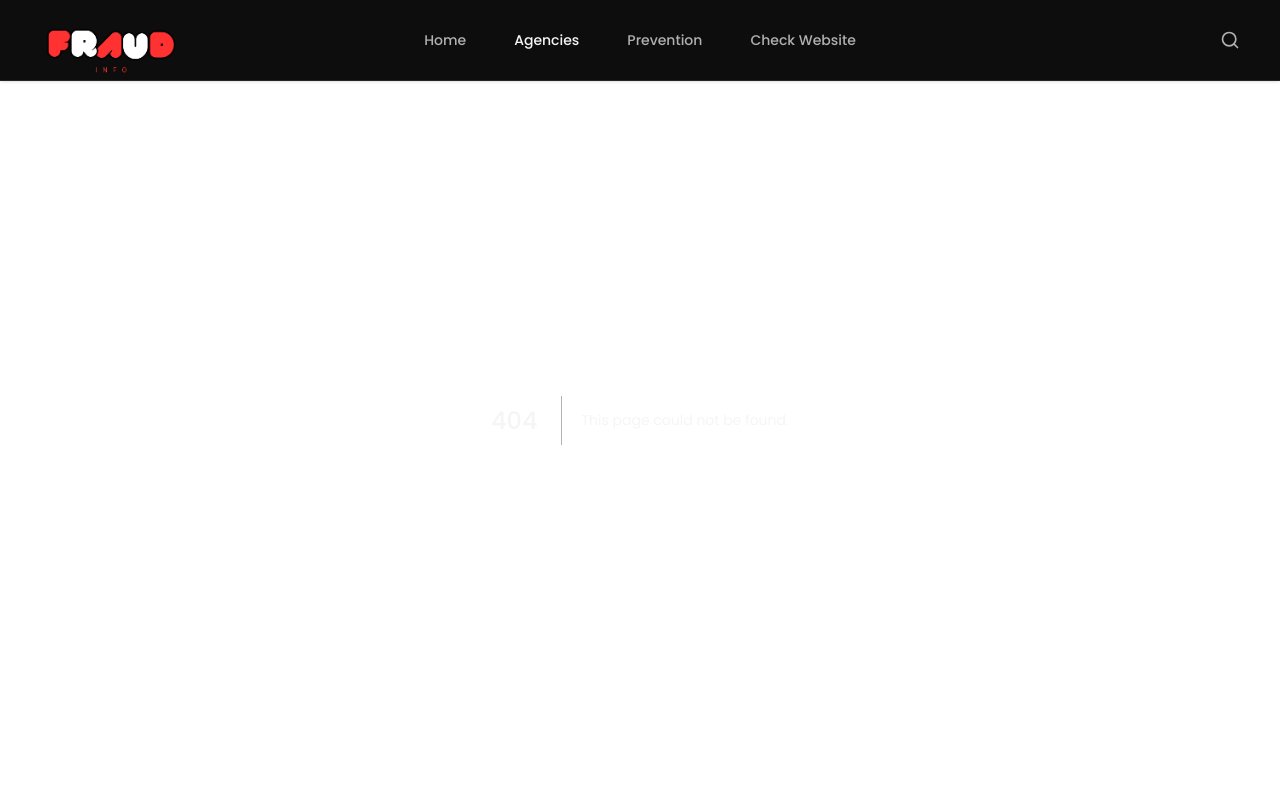
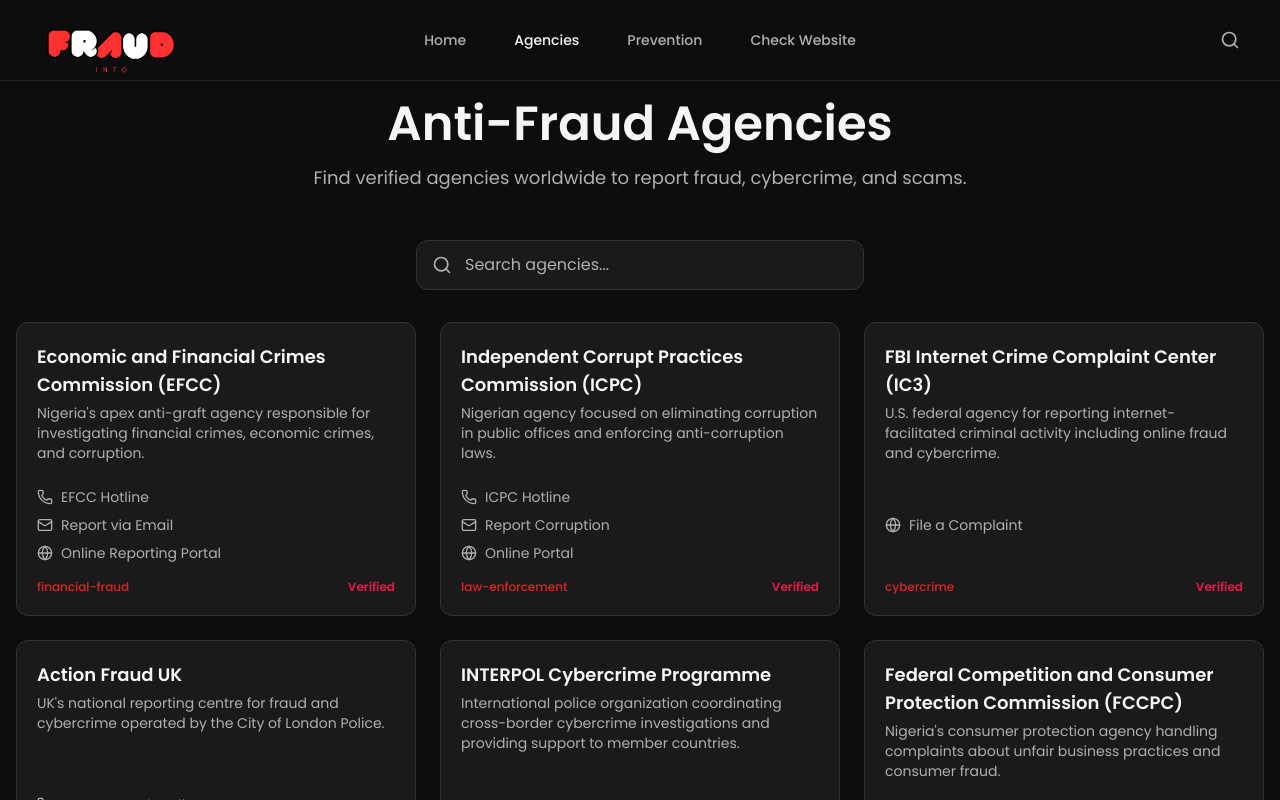
Before and after one commit to AUSUFO1/fraudinfo-platform, a Next.js app: page /agencies in a window 1280 px wide. Before the commit this address had no page. Shown: the top 800 px of the page. Built offline with nearby package versions, Linux system fonts and the light colour scheme.

Commit message:
Add: Agencies page and component

```diff
--- /dev/null
+++ b/app/agencies/page.tsx
@@ -0,0 +1,61 @@
+"use client";
+
+import React, { useState } from "react";
+import agenciesData from "@/data/agencies.json";
+import type { Agency } from "@/lib/types";
+import AgencyCard from "@/components/cards/AgencyCard";
+import { Search } from "lucide-react";
+
+const AgenciesPage = () => {
+  const agencies: Agency[] = agenciesData as Agency[];
+
+  const [searchQuery, setSearchQuery] = useState("");
+
+  const filteredAgencies = agencies.filter((agency) =>
+    agency.name.toLowerCase().includes(searchQuery.toLowerCase()) ||
+    agency.description.toLowerCase().includes(searchQuery.toLowerCase()) ||
+    agency.category.toLowerCase().includes(searchQuery.toLowerCase())
+  );
+
+  return (
+    <section className="py-20 px-4 bg-bg-dark min-h-screen">
+      <div className="max-w-7xl mx-auto">
+        <div className="text-center mb-12">
+          <h2 className="text-4xl md:text-5xl font-bold text-white mb-4">
+            Anti-Fraud Agencies
+          </h2>
+          <p className="text-text-secondary text-lg max-w-2xl mx-auto">
+            Find verified agencies worldwide to report fraud, cybercrime, and scams.
+          </p>
+        </div>
+
+        {/* Search */}
+        <div className="relative max-w-md mx-auto mb-8">
+          <Search className="absolute left-4 top-1/2 transform -translate-y-1/2 w-5 h-5 text-text-secondary" />
+          <input
+            type="text"
+            placeholder="Search agencies..."
+            value={searchQuery}
+            onChange={(e) => setSearchQuery(e.target.value)}
+            className="w-full pl-12 pr-4 py-3 bg-bg-card-dark border border-border-dark rounded-xl text-text-primary placeholder-text-secondary focus:outline-none focus:border-brand-red transition-colors"
+          />
+        </div>
+
+        {/* Agencies Grid */}
+        {filteredAgencies.length === 0 ? (
+          <div className="text-center py-12 text-text-secondary">
+            No agencies found matching your search
+          </div>
+        ) : (
+          <div className="grid grid-cols-1 sm:grid-cols-2 lg:grid-cols-3 gap-6">
+            {filteredAgencies.map((agency) => (
+              <AgencyCard key={agency.id} agency={agency} />
+            ))}
+          </div>
+        )}
+      </div>
+    </section>
+  );
+};
+
+export default AgenciesPage;
--- /dev/null
+++ b/components/cards/AgencyCard.tsx
@@ -0,0 +1,57 @@
+"use client";
+
+import React from "react";
+import { ExternalLink, Phone, Mail, Globe } from "lucide-react";
+import type { Agency } from "@/lib/types";
+
+interface AgencyCardProps {
+  agency: Agency;
+}
+
+const AgencyCard = ({ agency }: AgencyCardProps) => {
+  const getChannelIcon = (type: string) => {
+    switch (type) {
+      case "phone":
+        return <Phone className="w-4 h-4" />;
+      case "email":
+        return <Mail className="w-4 h-4" />;
+      case "website":
+        return <Globe className="w-4 h-4" />;
+      default:
+        return <ExternalLink className="w-4 h-4" />;
+    }
+  };
+
+  return (
+    <div className="bg-bg-card-dark border border-border-dark rounded-xl p-5 flex flex-col justify-between hover:shadow-xl transition-shadow">
+      <div className="mb-4">
+        <h3 className="text-lg font-bold text-white mb-1">{agency.name}</h3>
+        <p className="text-text-secondary text-sm line-clamp-3">{agency.description}</p>
+      </div>
+
+      <div className="flex flex-col gap-2 mt-2">
+        {agency.reportingChannels.map((channel, index) => (
+          <a
+            key={index}
+            href={channel.type === "website" ? channel.value : `mailto:${channel.value}`}
+            target="_blank"
+            rel="noopener noreferrer"
+            className="flex items-center gap-2 text-sm text-text-secondary hover:text-white transition-colors"
+          >
+            {getChannelIcon(channel.type)}
+            <span>{channel.label}</span>
+          </a>
+        ))}
+      </div>
+
+      <div className="mt-4 flex items-center justify-between">
+        <span className="text-xs font-medium text-brand-red">{agency.category}</span>
+        {agency.verified && (
+          <span className="text-xs font-semibold text-brand-rose">Verified</span>
+        )}
+      </div>
+    </div>
+  );
+};
+
+export default AgencyCard;
--- /dev/null
+++ b/components/sections/AgencyFilters.tsx
@@ -0,0 +1,68 @@
+"use client";
+
+import React from "react";
+
+interface FiltersProps {
+  searchQuery: string;
+  setSearchQuery: (val: string) => void;
+  categoryFilter: string;
+  setCategoryFilter: (val: string) => void;
+  regionFilter: string;
+  setRegionFilter: (val: string) => void;
+  categories: string[];
+  regions: string[];
+}
+
+const AgencyFilters = ({
+  searchQuery,
+  setSearchQuery,
+  categoryFilter,
+  setCategoryFilter,
+  regionFilter,
+  setRegionFilter,
+  categories,
+  regions,
+}: FiltersProps) => {
+  return (
+    <div className="flex flex-col md:flex-row md:items-center gap-4 mb-8 justify-center md:justify-start">
+      {/* Search */}
+      <input
+        type="text"
+        value={searchQuery}
+        onChange={(e) => setSearchQuery(e.target.value)}
+        placeholder="Search agencies..."
+        className="px-4 py-2 bg-bg-card-dark border border-border-dark rounded-xl text-text-primary placeholder:text-text-secondary focus:outline-none focus:border-brand-rose transition-colors w-full md:max-w-xs"
+      />
+
+      {/* Category */}
+      <select
+        value={categoryFilter}
+        onChange={(e) => setCategoryFilter(e.target.value)}
+        className="px-4 py-2 bg-bg-card-dark border border-border-dark rounded-xl text-text-primary focus:outline-none focus:border-brand-rose transition-colors"
+      >
+        <option value="all">All Categories</option>
+        {categories.map((cat) => (
+          <option key={cat} value={cat}>
+            {cat.charAt(0).toUpperCase() + cat.slice(1)}
+          </option>
+        ))}
+      </select>
+
+      {/* Region */}
+      <select
+        value={regionFilter}
+        onChange={(e) => setRegionFilter(e.target.value)}
+        className="px-4 py-2 bg-bg-card-dark border border-border-dark rounded-xl text-text-primary focus:outline-none focus:border-brand-rose transition-colors"
+      >
+        <option value="all">All Regions</option>
+        {regions.map((r) => (
+          <option key={r} value={r}>
+            {r}
+          </option>
+        ))}
+      </select>
+    </div>
+  );
+};
+
+export default AgencyFilters;
--- a/data/agencies.json
+++ b/data/agencies.json
@@ -69,7 +69,7 @@
     "reportingChannels": [
       {
         "type": "website",
-        "value": "https://www.ic3.gov/Home/FileComplaint",
+        "value": "https://complaint.ic3.gov/",
         "label": "File a Complaint"
       }
     ]
--- /dev/null
+++ b/lib/types.ts
@@ -0,0 +1,21 @@
+export type ReportingChannelType = "phone" | "email" | "website";
+
+export interface ReportingChannel {
+  type: ReportingChannelType;
+  value: string;
+  label: string;
+}
+
+export interface Agency {
+  id: string;
+  name: string;
+  description: string;
+  category: string;
+  region: string;
+  country: string;
+  website: string;
+  phone?: string;
+  email?: string;
+  verified: boolean;
+  reportingChannels: ReportingChannel[];
+}
```
